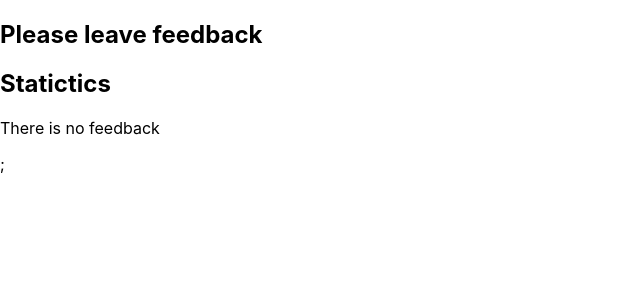
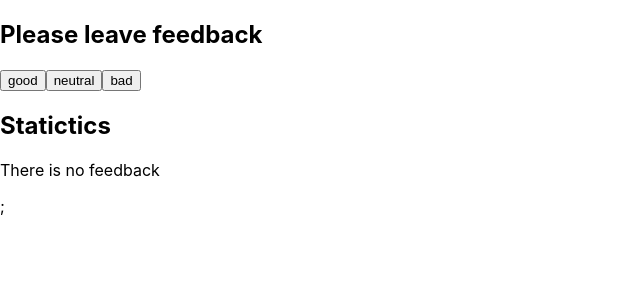
Before and after one commit to INRGI/goit-react-hw-02-feedback, a React (Create React App) app: page / in a window 1280 px wide. Shown: the top 300 px of the page, without its empty margins (0-640 px from the left). Built offline with nearby package versions, Linux system fonts and the light colour scheme.

Commit message:
add feedback options component

```diff
--- a/src/components/App/App.jsx
+++ b/src/components/App/App.jsx
@@ -1,3 +1,4 @@
+import FeedbackOptions from "components/FeedbackOptions";
 import Notification from "components/Notification";
 import Section from "components/Section";
 import Statictics from "components/Statictics";
@@ -9,6 +10,9 @@ export class App extends Component{
     neutral: 0,
     bad: 0
   };
+  onLeaveFeedback = state => {
+    this.setState(prevState =>({[state]:prevState[state] + 1}))
+  }
 
   totalFeedback = () => {
     const { good, neutral, bad } = this.state;
@@ -25,10 +29,13 @@ export class App extends Component{
     const { good, neutral, bad } = this.state;
     const total = this.totalFeedback();
     const percentage = this.positivePercentage();
+    const options = Object.keys(this.state);
 
     return (
       <div>
-        <Section title="Please leave feedback"></Section>
+        <Section title="Please leave feedback">
+          <FeedbackOptions options={options} onLeaveFeedback={this.onLeaveFeedback} />
+        </Section>
         <Section title="Statictics">
           {total !== 0 ? (
             <Statictics
--- a/src/components/FeedbackOptions/FeedbackOptions.jsx
+++ b/src/components/FeedbackOptions/FeedbackOptions.jsx
@@ -1,3 +1,24 @@
-const FeedbackOptions = () => { };
+import PropTypes from 'prop-types';
+
+const FeedbackOptions = ({ options, onLeaveFeedback }) => {
+    return (
+        <div>
+            {options.map(option => (
+                <button
+                    key={option}
+                    type="button"
+                    onClick={()=>onLeaveFeedback(option)}
+                >
+                    {option}
+                </button>
+            ))}
+        </div>
+    );
+};
+
+FeedbackOptions.propTypes = {
+    options: PropTypes.arrayOf(PropTypes.string.isRequired).isRequired,
+    onLeaveFeedback: PropTypes.func.isRequired,
+};
 
 export default FeedbackOptions;
```
